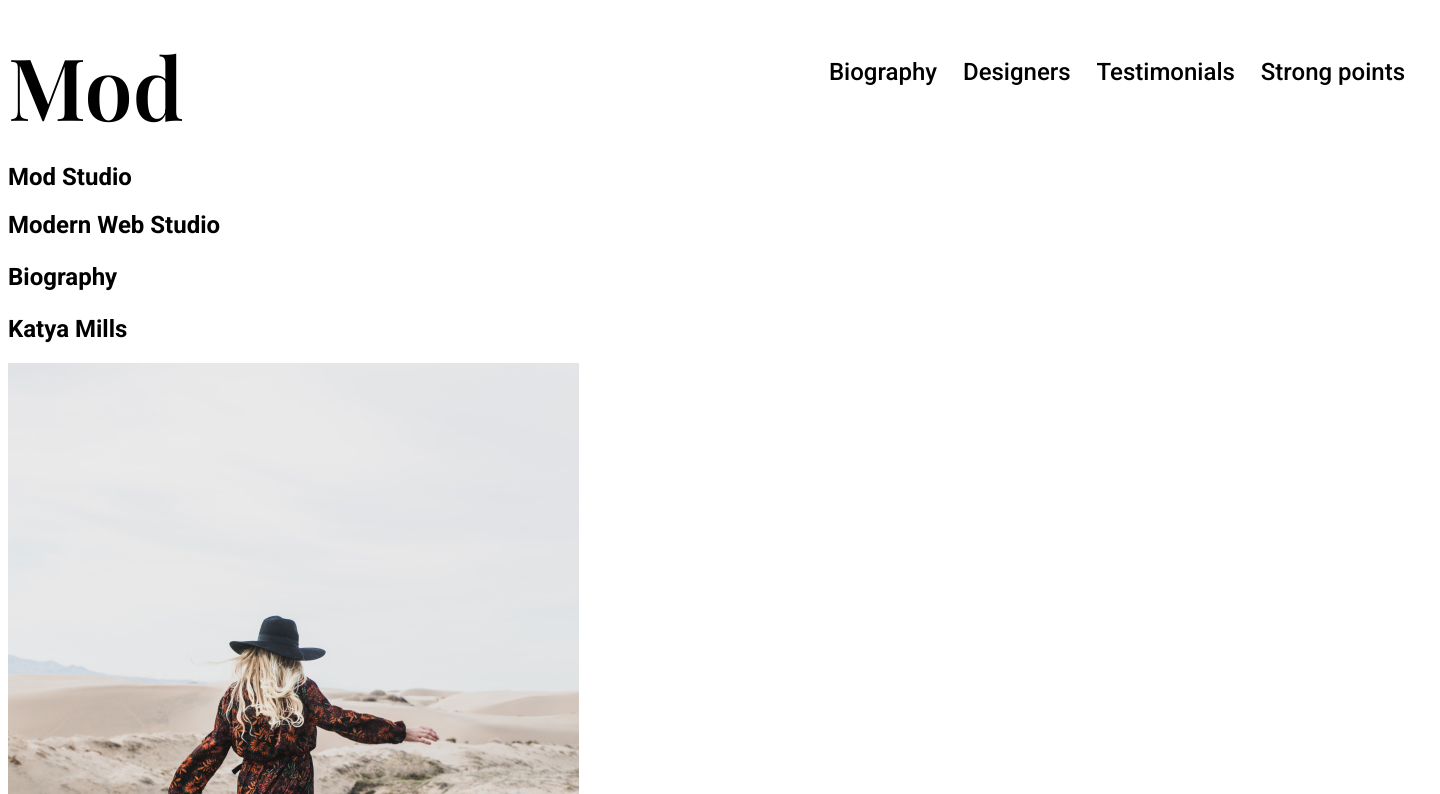
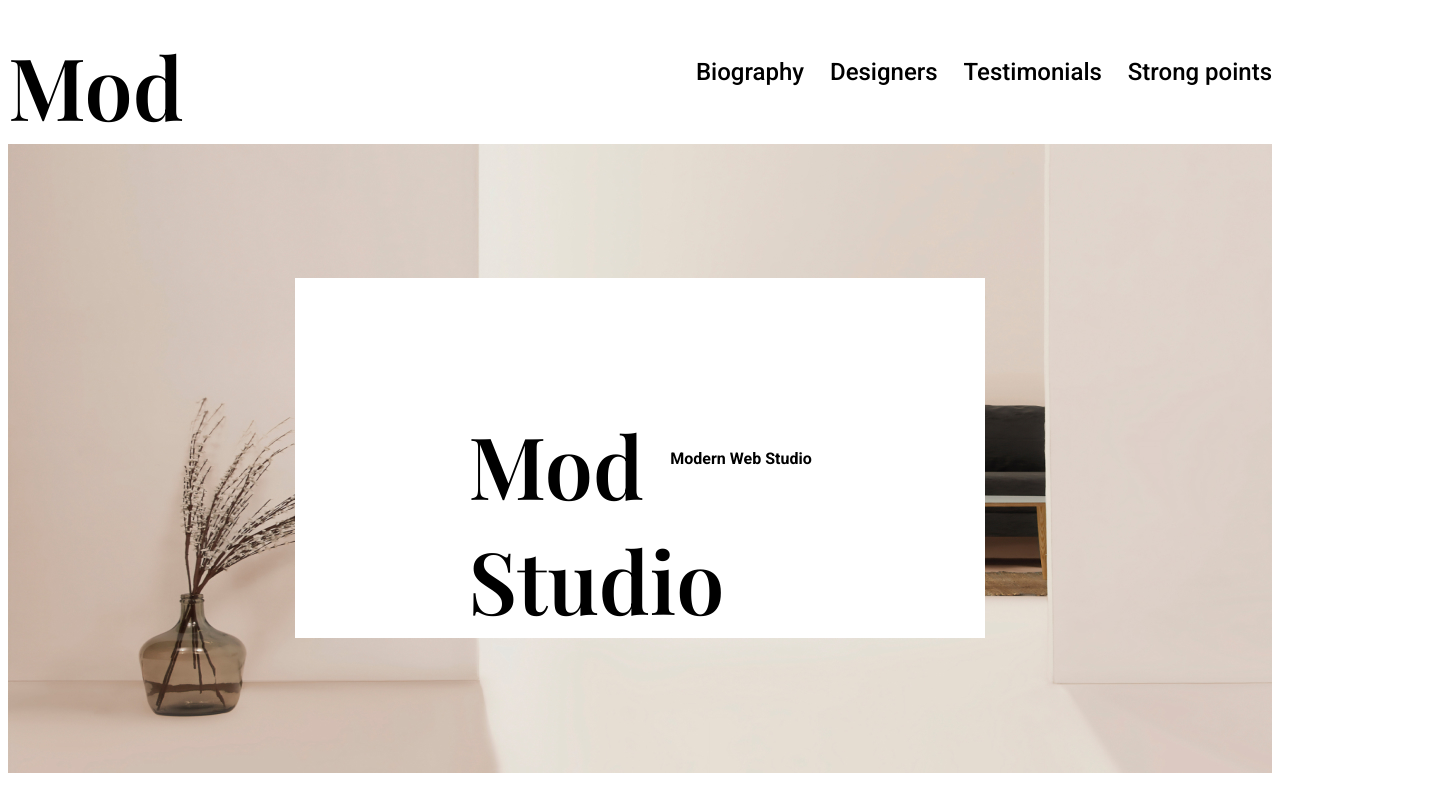
Before and after one commit to Dauria81/improved-happiness, a plain HTML site: page index.html in a window 1280 px wide. Shown: the top 794 px of the page, 1440 px wide, since content can reach past the window. Drawn offline with nearby package versions, Linux system fonts and the light colour scheme.

```diff
--- a/css.css
+++ b/css.css
@@ -2,8 +2,6 @@ html {
 font-family: 'Bitter', serif;
 font-family: 'Playfair Display', serif;
 font-family: 'Roboto', sans-serif;
-width: 1440px;
-height: 4574px;
 flex-shrink: 0;
 }
 
@@ -64,6 +62,27 @@ flex-shrink: 0;
         background-position: center;
         background-size: cover;
     }
+    .containermod {
+        display: flex;
+        align-items: center;
+        justify-content: center;
+        width: 100%;
+        height: 630px;
+        margin: 0 auto;
+        background-color: DDD0C7;
+        background-image: url(/img/inside-weather.jpg);
+    }
+
+    .containermodst {
+display: flex;
+align-items: center;
+justify-content: center;
+background-color: #FFF;
+width: 690px;
+height: 360px;
+Top: 271px
+    }
+
 .quotes, .list {
 color: #000;
 font-family: Bitter;
--- a/index.html
+++ b/index.html
@@ -7,7 +7,7 @@
 </head>
 <body>
     <header class = "container">
-        <div class= "logo">Mod</div>
+        <div class="logo">Mod</div>
         <nav class="nav">
             <a class = "button" href="#Biography">Biography</a>
             <a class = "button" href="#Designers">Designers</a>
@@ -15,9 +15,11 @@
             <a class = "button" href="#Strong points">Strong points</a>
         </nav>
     </header>
-           <section>
-     <h1> Mod Studio </h1>
-     <b class="mid-header"> Modern Web Studio </b>
+           <section class="containermod">
+            <div class=containermodst>
+                <p class="logo"> Mod Studio </p>
+     <b class="block-art-description"> Modern Web Studio </b>
+    </div>
     </section>
     <section>
         <h3 class="block-bio" id="Biography">Biography</h3>
```
Also changed, not shown: img/inside-weather.jpg (added).
